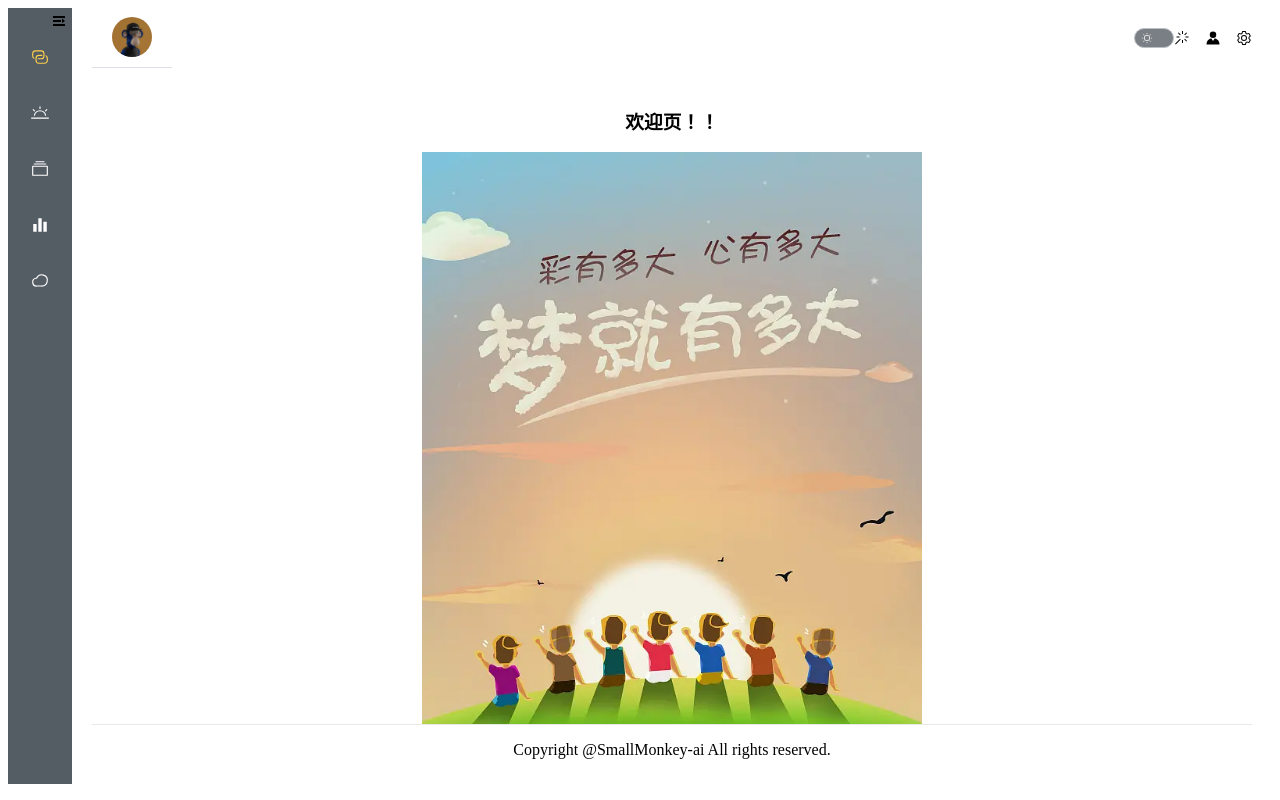
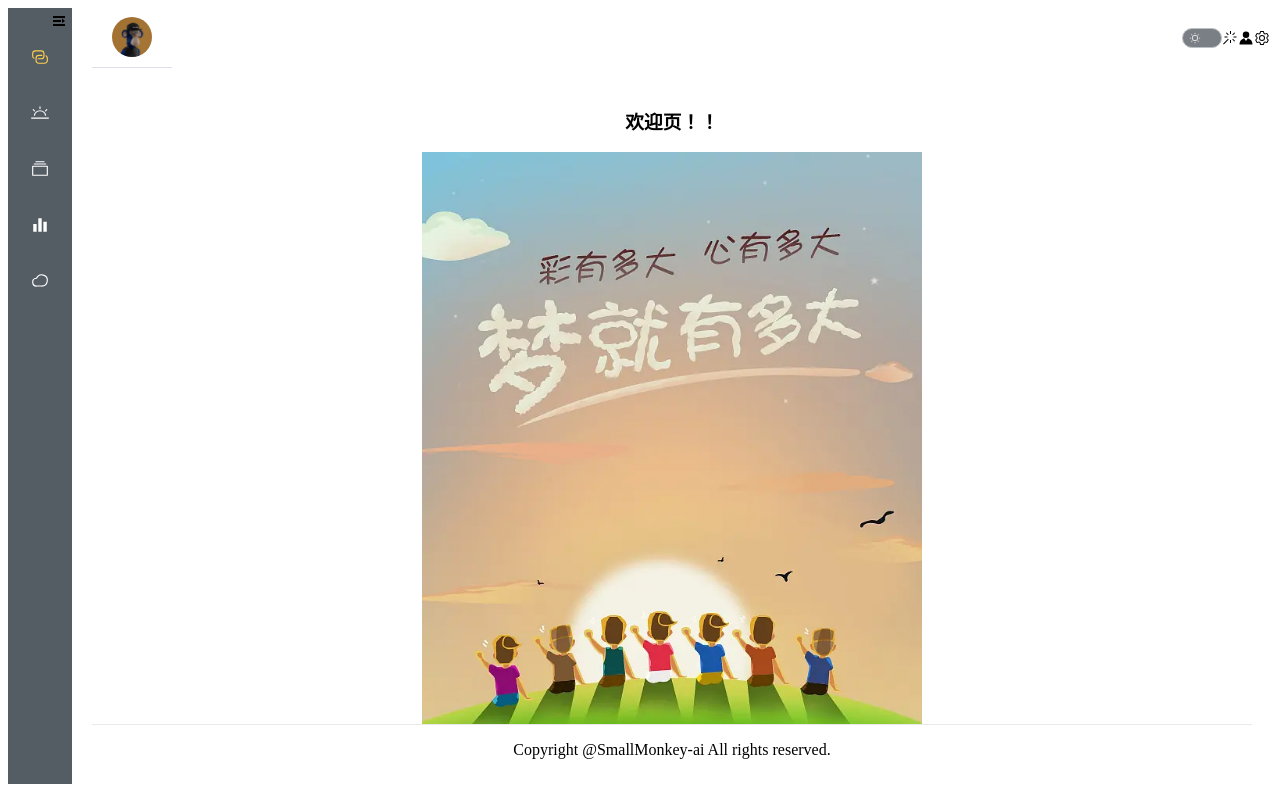
Before and after one commit to SmallMonkey-ai/smallMonkey-Project, a Vue app in the folder vue3/fromVite/: page / in a window 1280 px wide. Built offline with nearby package versions, Linux system fonts and the light colour scheme.

Commit message:
头部右边布局

```diff
--- a/vue3/fromVite/src/views/layout/header.vue
+++ b/vue3/fromVite/src/views/layout/header.vue
@@ -26,13 +26,13 @@ let src = new URL('../../assets/monkeyDream.jpeg', import.meta.url).href
             <div class="flex-grow" />
         </el-menu>
         <div class="headerRight">
-            <div>
-                <el-switch v-model="dark" class="mt-2" style="margin-left: 24px" inline-prompt :active-icon="Sunny"
-                    :inactive-icon="Moon" @change="changeDark" />
+            <div class="dark">
+                <el-switch v-model="dark" class="mt-2" inline-prompt :active-icon="Sunny" :inactive-icon="Moon"
+                    @change="changeDark" />
             </div>
             <el-popover :width="200" trigger="hover" class="userPopover">
                 <template #reference>
-                    <el-icon style="margin-right:15px" @click="$router.push('/')">
+                    <el-icon @click="$router.push('/')">
                         <magicStick />
                     </el-icon>
                 </template>
@@ -40,10 +40,9 @@ let src = new URL('../../assets/monkeyDream.jpeg', import.meta.url).href
                     返回主页
                 </div>
             </el-popover>
-
             <el-popover :width="200" trigger="hover" class="userPopover">
                 <template #reference>
-                    <el-icon style="margin-right:15px">
+                    <el-icon>
                         <avatar />
                     </el-icon>
                 </template>
@@ -73,9 +72,18 @@ let src = new URL('../../assets/monkeyDream.jpeg', import.meta.url).href
 }
 
 .headerRight {
+    width: 6%;
     display: flex;
     flex-direction: row;
+    justify-content: space-around;
     align-items: center;
+
+    .dark {
+        display: flex;
+        flex-direction: row;
+        justify-content: center;
+        align-items: center;
+    }
 }
 
 :deep(.el-switch__core .el-switch__action) {
@@ -91,7 +99,7 @@ let src = new URL('../../assets/monkeyDream.jpeg', import.meta.url).href
     background: #28292c;
 }
 
-:deep(.el-switch__core .is-icon,.el-switch__core) {
+:deep(.el-switch__core .is-icon, .el-switch__core) {
     color: #f3f1f1;
 }
 </style>
```
